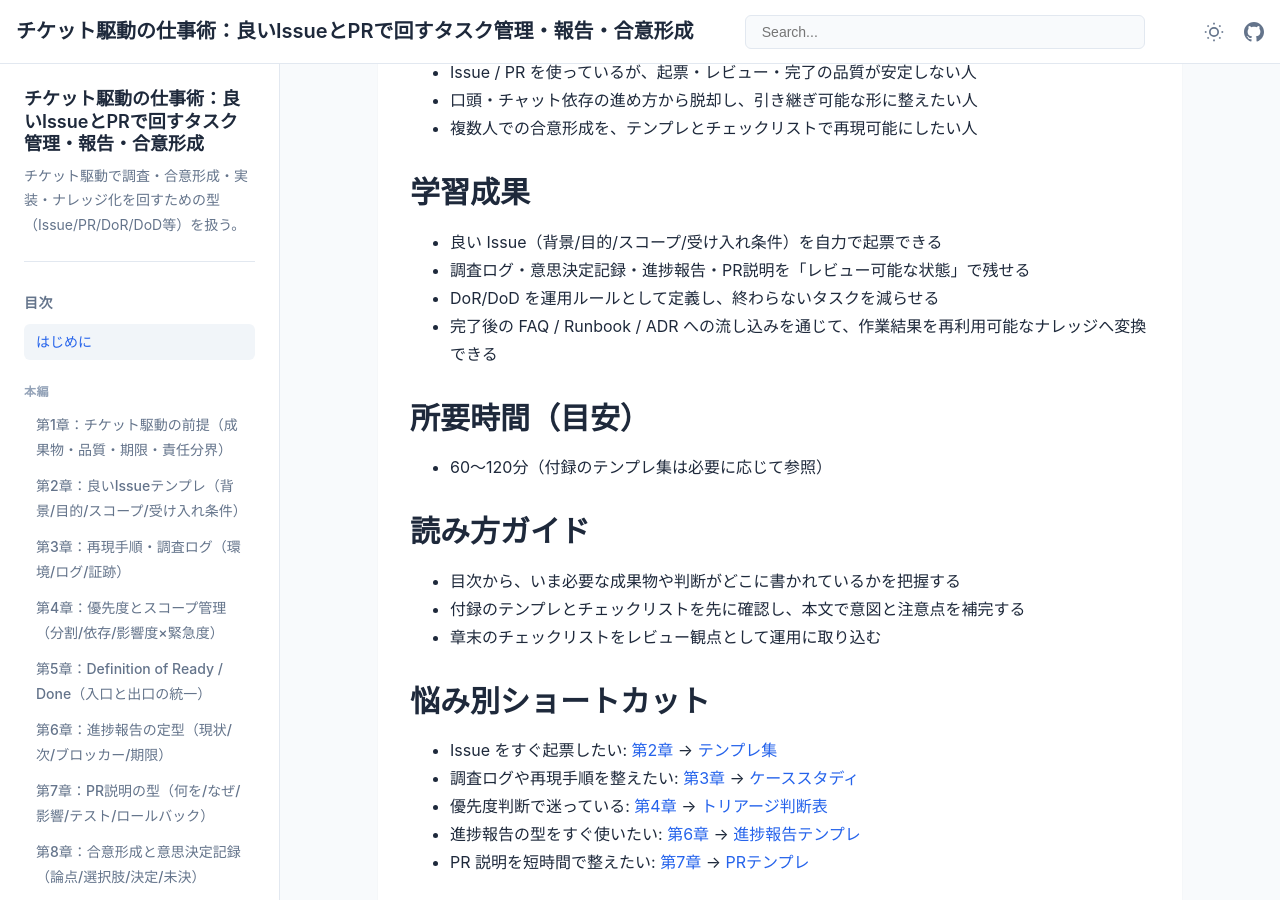
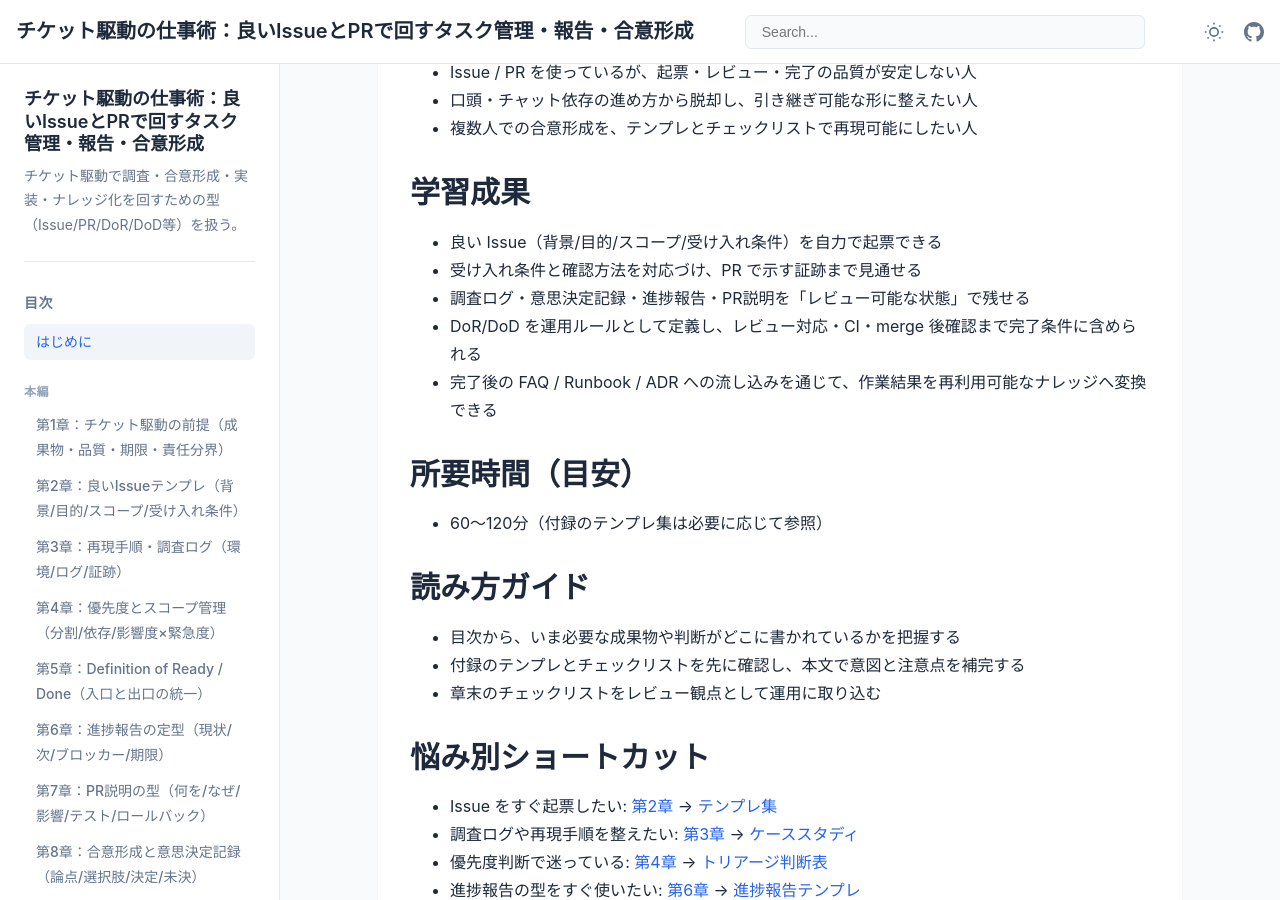
Before and after one commit to itdojp/issue-driven-work-book, a Jekyll site: the page built from docs/index.md, in a window 1280 px wide and 900 px high, scrolled down 771 px. Built offline with Jekyll 4.4.1, drawn with Linux system fonts in a browser that asks for light colours.

Commit message:
reflect issue review gates in overview

```diff
--- a/docs/index.md
+++ b/docs/index.md
@@ -33,8 +33,9 @@ order: 0
 ## 学習成果
 
 - 良い Issue（背景/目的/スコープ/受け入れ条件）を自力で起票できる
+- 受け入れ条件と確認方法を対応づけ、PR で示す証跡まで見通せる
 - 調査ログ・意思決定記録・進捗報告・PR説明を「レビュー可能な状態」で残せる
-- DoR/DoD を運用ルールとして定義し、終わらないタスクを減らせる
+- DoR/DoD を運用ルールとして定義し、レビュー対応・CI・merge 後確認まで完了条件に含められる
 - 完了後の FAQ / Runbook / ADR への流し込みを通じて、作業結果を再利用可能なナレッジへ変換できる
 
 ## 所要時間（目安）
```
